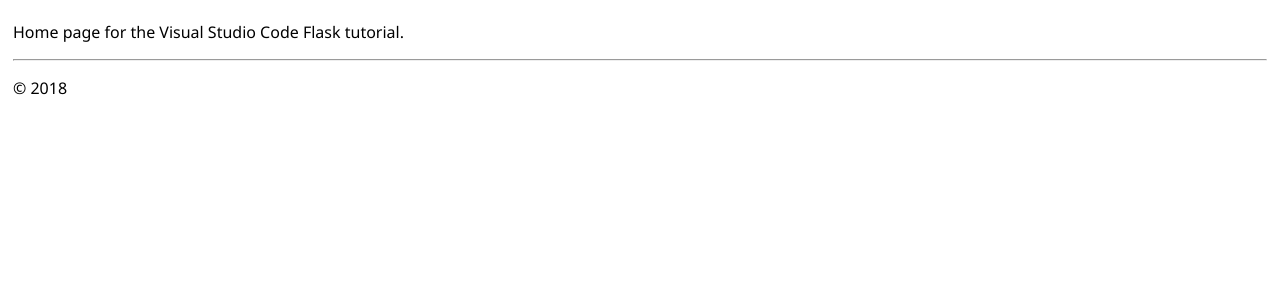
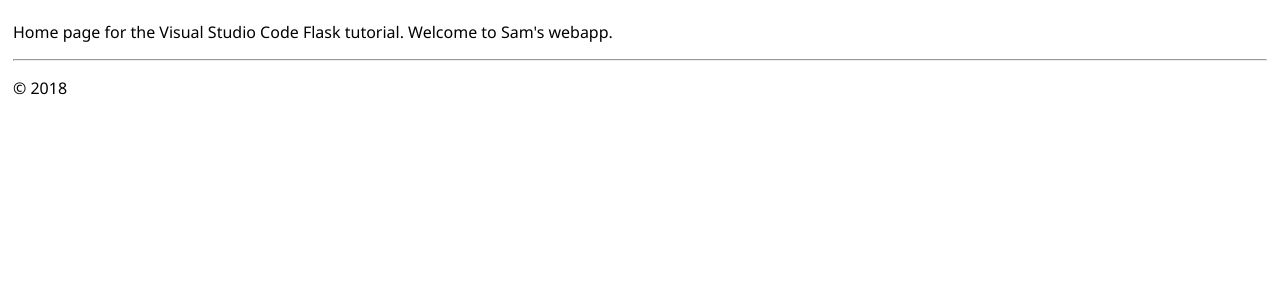
Before and after one commit to satyajyotidash/python-flask-webapp, a Flask app: page / in a window 1280 px wide. Shown: the part 47-347 px from the top of the page. Run offline with Flask 2, Linux system fonts and the light colour scheme.

Commit message:
modified home.html file

```diff
--- a/hello_app/templates/home.html
+++ b/hello_app/templates/home.html
@@ -3,5 +3,5 @@
 Home
 {% endblock %}
 {% block content %}
-<p>Home page for the Visual Studio Code Flask tutorial.</p>
+<p>Home page for the Visual Studio Code Flask tutorial. Welcome to Sam's webapp.</p>
 {% endblock %}
```
